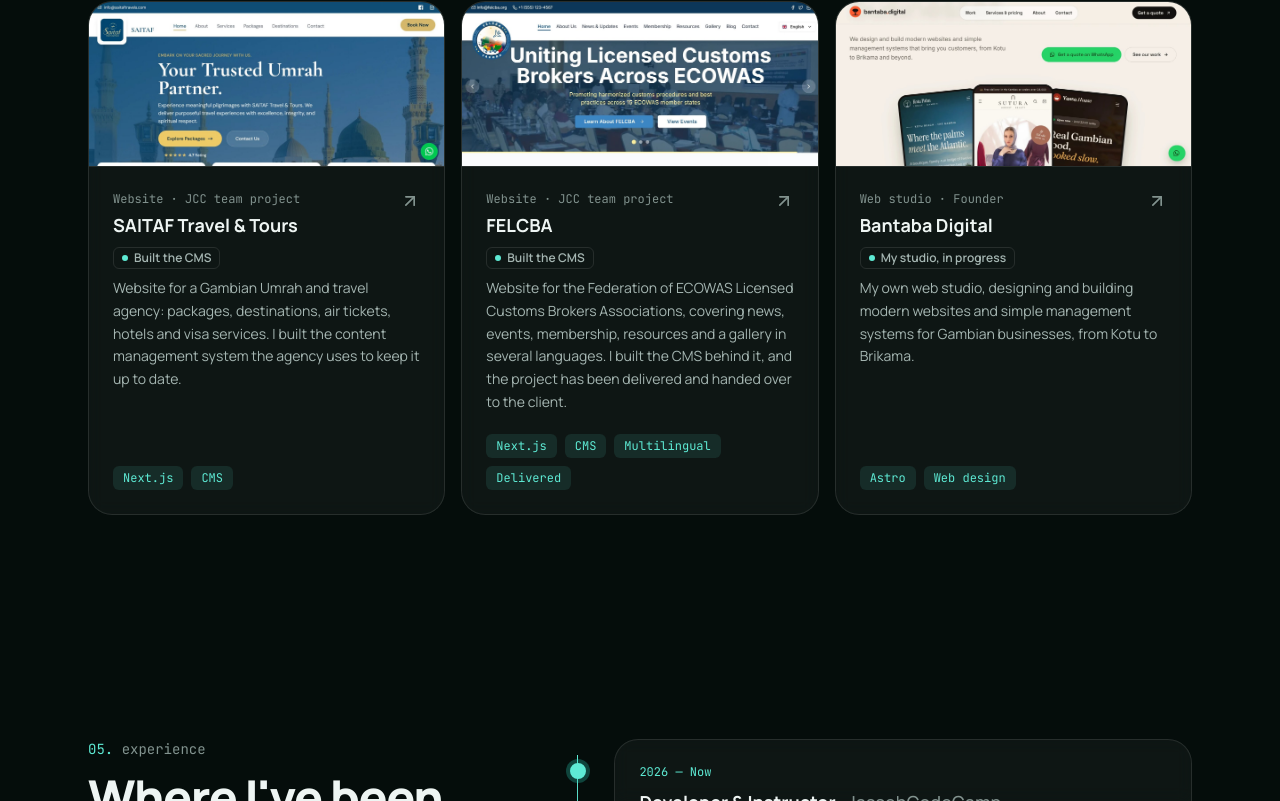
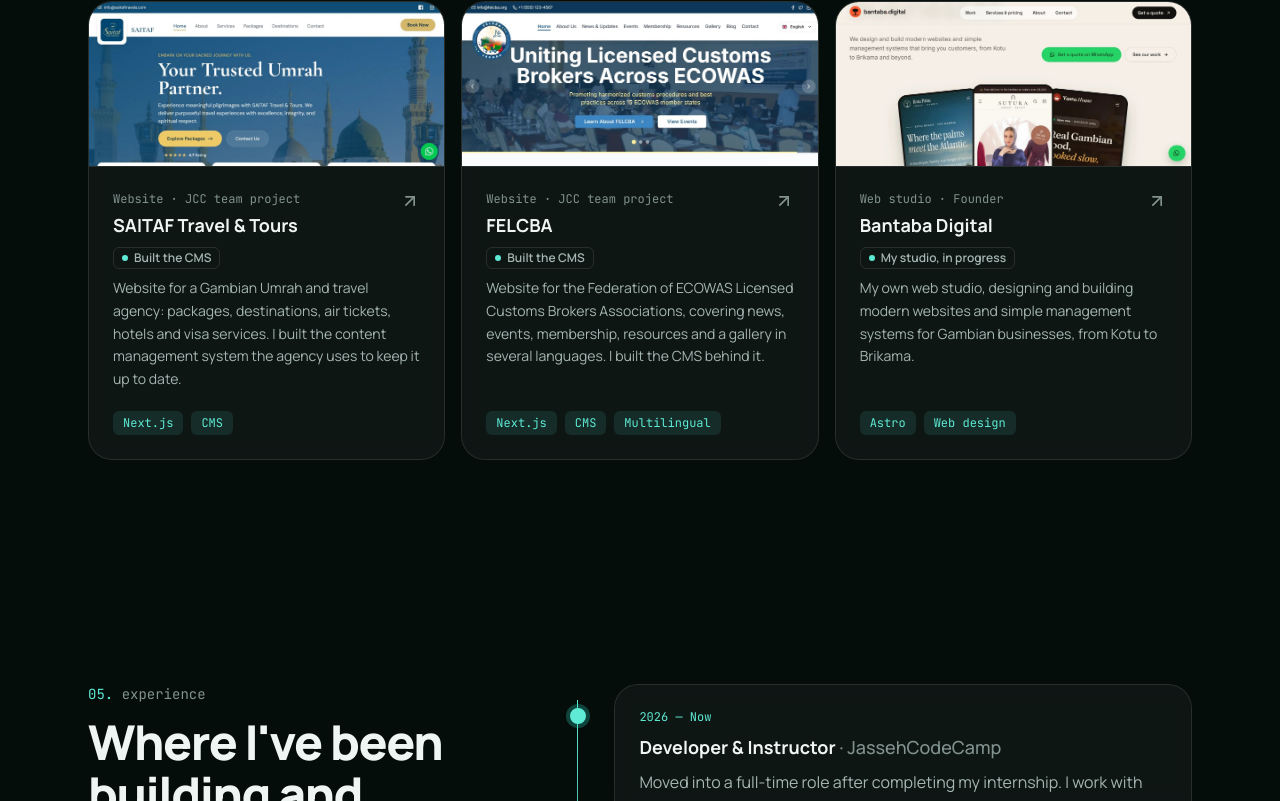
Before and after one commit to sahomamudou/mamudou-portfolio, a Next.js app: page / in a window 1280 px wide. Shown: the part 6031-6832 px from the top of the page. Built offline with nearby package versions, Linux system fonts and the light colour scheme; no server answers.

Commit message:
Revert "FELCBA: note that the project was delivered and handed over"
This reverts commit 46b7671d0bc912edae0be84eeb13296fea05386f.

```diff
--- a/src/content/site.ts
+++ b/src/content/site.ts
@@ -171,11 +171,11 @@
     category: "Website · JCC team project",
     role: "Built the CMS",
     description:
-      "Website for the Federation of ECOWAS Licensed Customs Brokers Associations, covering news, events, membership, resources and a gallery in several languages. I built the CMS behind it, and the project has been delivered and handed over to the client.",
+      "Website for the Federation of ECOWAS Licensed Customs Brokers Associations, covering news, events, membership, resources and a gallery in several languages. I built the CMS behind it.",
     image: "/projects/felcba.jpg",
     href: "https://www.felcbafacoda.org/eng",
     linkLabel: "Visit site",
-    tech: ["Next.js", "CMS", "Multilingual", "Delivered"],
+    tech: ["Next.js", "CMS", "Multilingual"],
   },
   {
     title: "Bantaba Digital",
```
